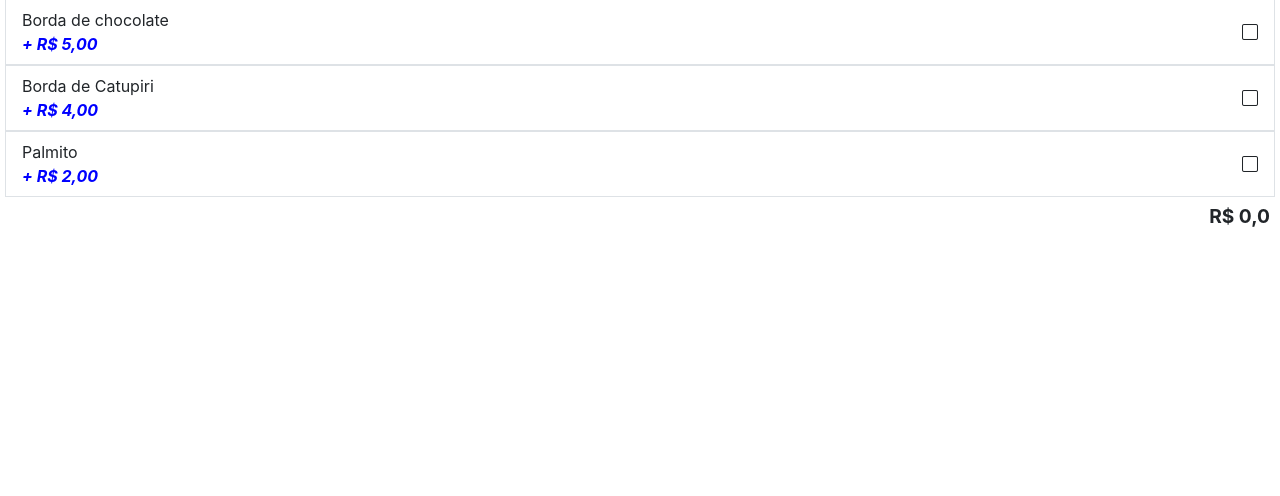
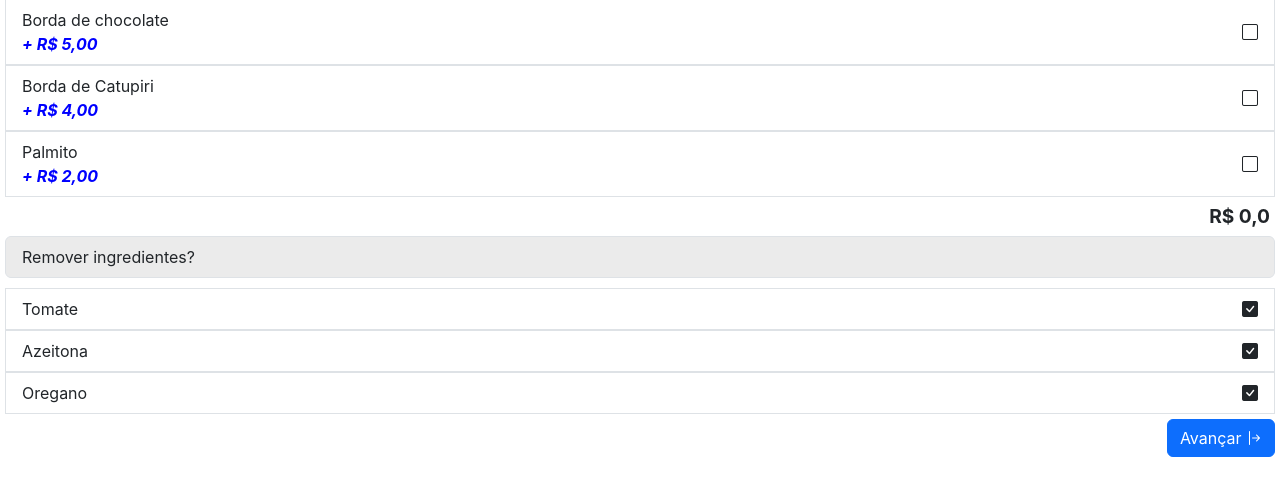
Before and after one commit to DiogenesDv/delivery, a PHP site: page /adicionais.php in a window 1280 px wide. Shown: the part 157-653 px from the top of the page. Run offline with PHP 8.4, Linux system fonts and the light colour scheme.

Commit message:
al 36 ok

```diff
--- a/adicionais.php
+++ b/adicionais.php
@@ -49,6 +49,37 @@
   <b>R$ 0,0</b>
 </div>
 
+<ol class="list-group lista_itens_2">
+
+  <div class="list-group titulo-itens-margins_ list-group-item">
+    <span>Remover ingredientes?</span>
+  </div>
+
+  <a href="adicionais.php" class="link-neutro_">
+    <li class="list-group-item d-flex justify-content-between align-items-center">
+      <span class="">Tomate</span>
+      <i class="bi bi-check-square-fill"></i>
+    </li>
+  </a>
+
+  <a href="adicionais.php" class="link-neutro_">
+    <li class="list-group-item d-flex justify-content-between align-items-center">
+      <span class="">Azeitona</span>
+      <i class="bi bi-check-square-fill"></i>
+    </li>
+  </a>
+
+  <a href="adicionais.php" class="link-neutro_">
+    <li class="list-group-item d-flex justify-content-between align-items-center">
+      <span class="">Oregano</span>
+      <i class="bi bi-check-square-fill"></i>
+    </li>
+  </a>
+</ol>
+
+<div class="botao_">
+  <button class="btn btn-primary">Avançar <i class="bi bi-arrow-bar-right"></i></button>
+</div>
 </body>
 
 </html>
--- a/css/style.css
+++ b/css/style.css
@@ -226,6 +226,9 @@ body {
   padding: 5px;
   margin-top: 65px;
 }
+.lista_itens_2{
+  padding: 5px;
+}
 .valor_item_{
   display: block;
   color: blue;
@@ -237,8 +240,17 @@ body {
   margin-bottom: 10px;
   background-color: #ebebeb;
 }
+.titulo-itens-margins_2{
+  margin: 5px;
+  background-color: #ebebeb;
+}
 .total_{
   text-align: right;
   margin-right: 10px;
   font-size: larger;
 }
+.botao_{
+  text-align: right;
+  margin-right: 5px;
+  margin-bottom: 10px;
+}
```
